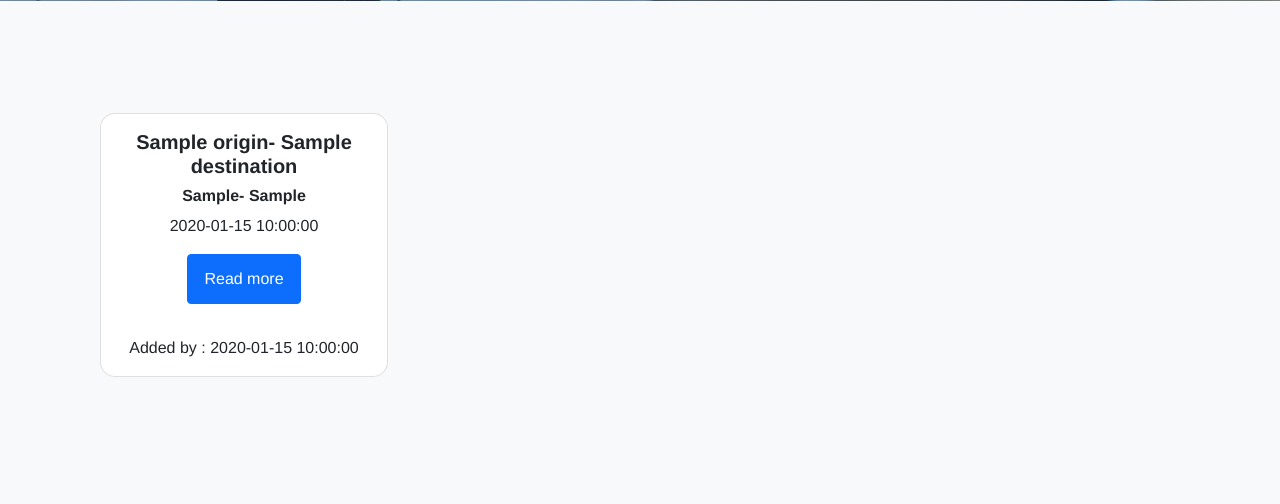
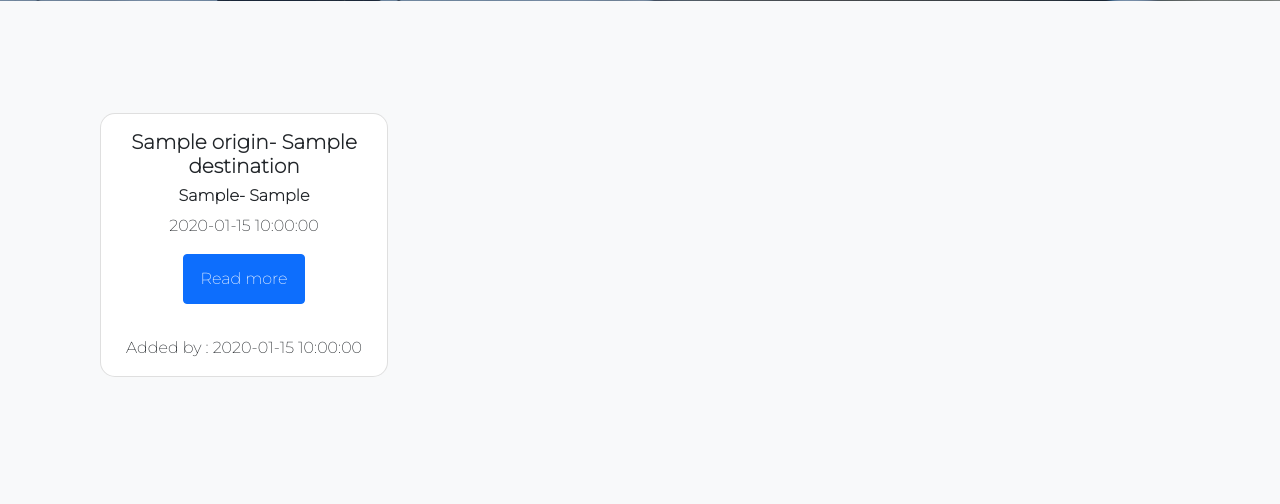
Before and after one commit to murthy1811/Milestone-Project-3-AirBubble, a Flask app: page /travel_stories in a window 1280 px wide. Shown: the part 855-1359 px from the top of the page. Run offline with Flask 2, Linux system fonts and the light colour scheme; a database or web service that is not in the repository returns one stand-in record (values such as "Sample title"); some libraries are stand-ins or nearby versions.

Commit message:
travel stories card styling changed

```diff
--- a/app.py
+++ b/app.py
@@ -60,7 +60,7 @@
 
     return render_template("signup.html")
 
-
+# login functionality
 @app.route("/login", methods=["GET", "POST"])
 def login():
     if request.method == "POST":
--- a/static/css/newstyles.css
+++ b/static/css/newstyles.css
@@ -1,4 +1,7 @@
- /* flash messages styling */
+@import url('https://fonts.googleapis.com/css2?family=Montserrat:wght@200&display=swap');
+
+
+/* flash messages styling */
 .add_style{
     padding-top: 50px;
     color: rgb(44, 10, 238);
@@ -81,7 +84,7 @@
 
 .card{
     border-radius: 15px;
-    font-family: 'Franklin Gothic Medium', 'Arial Narrow', Arial, sans-serif;
+   font-family: 'Montserrat', sans-serif ;
 }
 
 
```
